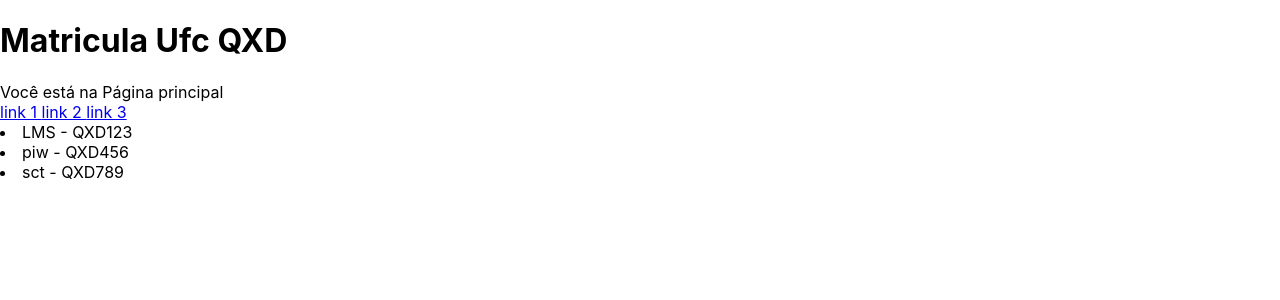
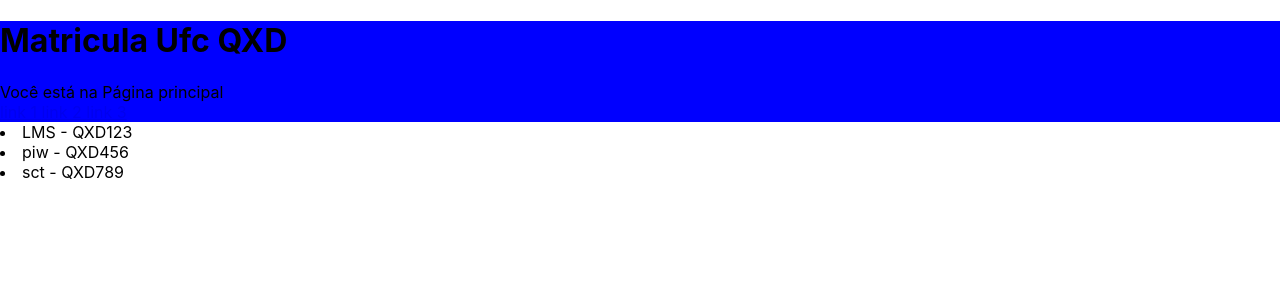
Before and after one commit to kadhu5015/piwfrontend, a React (Create React App) app: page / in a window 1280 px wide. Shown: the top 300 px of the page. Built offline with nearby package versions, Linux system fonts and the light colour scheme.

Commit message:
atualizando t04e10

```diff
--- a/src/components/common/Navegador/Navegador.js
+++ b/src/components/common/Navegador/Navegador.js
@@ -10,7 +10,7 @@ export function Navegador(){
     //nao entendi essa linha do let Link
     let Link = ({linkTexto}) =>(<a className="link-navegador" href="http://globo.com">{(linkTexto)}</a>) //esse é o componentezinho que o proff fez no min 11:46
     return (
-        <nav>
+        <nav className="fundo-azul">
             <Link linkTexto = "link 1 "></Link>
             <Link linkTexto = "link 2 "></Link>
             <Link linkTexto = "link 3 "></Link>
--- a/src/components/pages/PaginaPrincipal/PaginaPrincipal.css
+++ b/src/components/pages/PaginaPrincipal/PaginaPrincipal.css
@@ -0,0 +1,3 @@
+.fundo-azul{
+    background-color: blue;
+}
--- a/src/components/pages/PaginaPrincipal/PaginaPrincipal.js
+++ b/src/components/pages/PaginaPrincipal/PaginaPrincipal.js
@@ -1,5 +1,5 @@
 import { Navegador } from "../../common/Navegador/Navegador";
-
+import { PaginaprincipalCSS } from "./PaginaPrincipal.css";
 function Conteudo(){
     let disciplinas = [ //isso é pra simular informações que estão no banco de dados
         {
@@ -28,14 +28,14 @@ function Conteudo(){
         </li>))
 
     return(
-        <div>
+        <div >
             {lis}
         </div>);
 }
 
 function Cabecalho({paginaAtual}){ //aqui eu criei uma variavel chamada paginaAtual que vai receber o valor da chave "paginaAtual" pq tem o mesmo nome
     return( //não esquecer o return
-        <header>
+        <header className="fundo-azul">
             <h1>Matricula Ufc QXD</h1>
             <span>Você está na {paginaAtual}</span>
         </header>
```
